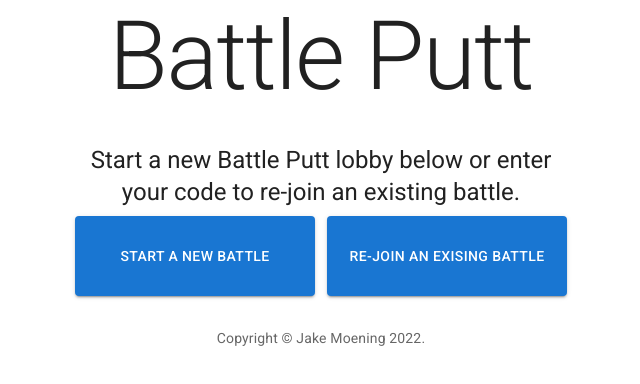
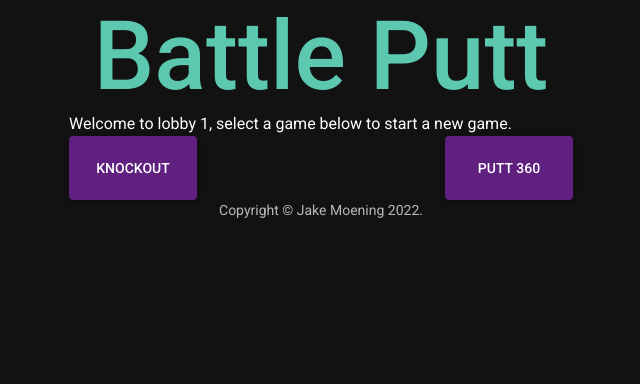
Before and after one commit to jaboc83/BattlePuttHostApp, a React (Create React App) app: page /battle/1 in a window 1280 px wide. Shown: the top 384 px of the page, without its empty margins (319-959 px from the left). Built offline with nearby package versions, Linux system fonts and the light colour scheme.

Commit message:
Update the UI and routing

```diff
--- a/package.json
+++ b/package.json
@@ -18,6 +18,7 @@
     "@types/react-dom": "^18.0.9",
     "react": "^18.2.0",
     "react-dom": "^18.2.0",
+    "react-router-dom": "^6.4.5",
     "react-scripts": "5.0.1",
     "typescript": "^4.9.4",
     "web-vitals": "^2.1.4"
--- a/src/App.tsx
+++ b/src/App.tsx
@@ -1,75 +1,15 @@
-import * as React from "react";
-import {
-  Box,
-  Button,
-  Container,
-  CssBaseline,
-  TextField,
-  Typography
-} from "@mui/material";
+import { Container, CssBaseline } from "@mui/material";
+import { Outlet } from "react-router-dom";
 import { Footer, Header } from "./layout";
 
 function App() {
-  const [existingSelected, setExistingSelected] = React.useState(false);
   return (
     <>
       <CssBaseline />
       <Container maxWidth="sm">
         <Header />
         <Container component={"main"}>
-          <Box sx={{ my: 4 }}>
-            <Typography
-              variant="h5"
-              component="h1"
-              gutterBottom
-              textAlign={"center"}
-            >
-              Start a new Battle Putt lobby below or enter your code to re-join
-              an existing battle.
-            </Typography>
-            {existingSelected ? (
-              <Box
-                sx={{
-                  display: "flex",
-                  flexDirection: "column",
-                  alignItems: "center"
-                }}
-              >
-                <TextField
-                  margin="normal"
-                  id="battleCode"
-                  label="Battle Code"
-                  name="battleCode"
-                  sx={{ width: "8rem" }}
-                  inputProps={{ maxLength: 6 }}
-                ></TextField>
-                <Button
-                  variant="contained"
-                  sx={{ height: "3rem", width: "8rem" }}
-                >
-                  Join
-                </Button>
-              </Box>
-            ) : (
-              <Box sx={{ display: "flex", justifyContent: "space-around" }}>
-                <Button
-                  variant="contained"
-                  sx={{ height: "5rem", width: "15rem" }}
-                >
-                  Start a new Battle
-                </Button>
-                <Button
-                  variant="contained"
-                  sx={{ height: "5rem", width: "15rem" }}
-                  onClick={() => {
-                    setExistingSelected(true);
-                  }}
-                >
-                  Re-join an exising Battle
-                </Button>
-              </Box>
-            )}
-          </Box>
+          <Outlet />
         </Container>
         <Footer />
       </Container>
--- /dev/null
+++ b/src/codeGenerator.ts
@@ -0,0 +1,12 @@
+export const generateNewCode = (length = 4) => {
+  // Declare all characters
+  const chars = "ABCDEFGHIJKLMNOPQRSTUVWXYZ0123456789";
+
+  // Pick characers randomly
+  let str = "";
+  for (let i = 0; i < length; i++) {
+    str += chars.charAt(Math.floor(Math.random() * chars.length));
+  }
+
+  return str;
+};
--- a/src/index.tsx
+++ b/src/index.tsx
@@ -7,16 +7,28 @@ import "@fontsource/roboto/400.css";
 import "@fontsource/roboto/500.css";
 import "@fontsource/roboto/700.css";
 import { createTheme, ThemeProvider } from "@mui/material";
+import { BrowserRouter, Navigate, Route, Routes } from "react-router-dom";
+import Landing from "./pages/Landing";
+import Battle from "./pages/Battle";
+import { themeOptions } from "./theme";
 
 const root = ReactDOM.createRoot(
   document.getElementById("root") as HTMLElement
 );
 
-const theme = createTheme();
+const theme = createTheme(themeOptions);
 root.render(
   <React.StrictMode>
     <ThemeProvider theme={theme}>
-      <App />
+      <BrowserRouter>
+        <Routes>
+          <Route path="/" element={<App />}>
+            <Route index element={<Navigate to="/start" />} />
+            <Route path="start" element={<Landing />} />
+            <Route path="battle/:battleId" element={<Battle />} />
+          </Route>
+        </Routes>
+      </BrowserRouter>
     </ThemeProvider>
   </React.StrictMode>
 );
--- a/src/layout/Header.tsx
+++ b/src/layout/Header.tsx
@@ -1,10 +1,23 @@
-import { Box, Typography } from "@mui/material";
+import { Box, Link, Typography } from "@mui/material";
+import { Link as RouterLink } from "react-router-dom";
 
 const Header = () => (
   <Box component={"header"}>
-    <Typography variant="h1" component={"h1"} align="center">
-      Battle Putt
-    </Typography>
+    <Link
+      component={RouterLink}
+      to="/start"
+      sx={{ color: "inherit", textDecoration: "inherit" }}
+    >
+      <Typography
+        variant="h1"
+        component={"h1"}
+        sx={{ fontWeight: 500 }}
+        align="center"
+        color={"secondary"}
+      >
+        Battle Putt
+      </Typography>
+    </Link>
   </Box>
 );
 
--- /dev/null
+++ b/src/pages/Battle.tsx
@@ -0,0 +1,39 @@
+import { Box, Button, Typography } from "@mui/material";
+import { useParams } from "react-router-dom";
+
+const games = [
+  {
+    id: "91f6d41f-9f14-4f4a-8367-5e3097c80cb8",
+    name: "Knockout",
+    maxNumberOfPlayers: 10,
+    minNumberOfPlayers: 1,
+    allowTeams: false
+  },
+  {
+    id: "bd4323cf-a613-4d2a-984f-3bd6a8f1d81d",
+    name: "Putt 360",
+    maxNumberOfPlayers: 10,
+    minNumberOfPlayers: 1,
+    allowTeams: false
+  }
+];
+const Battle = () => {
+  // Get url params
+  const { battleId } = useParams();
+  return (
+    <Box>
+      <Typography>
+        Welcome to lobby {battleId}, select a game below to start a new game.
+      </Typography>
+      <Box sx={{ display: "flex", justifyContent: "space-between" }}>
+        {games.map((game) => (
+          <Button variant="contained" sx={{ height: "4rem", width: "8rem" }}>
+            {game.name}
+          </Button>
+        ))}
+      </Box>
+    </Box>
+  );
+};
+
+export default Battle;
--- /dev/null
+++ b/src/pages/Landing.tsx
@@ -0,0 +1,71 @@
+import * as React from "react";
+import { Box, Button, TextField, Typography } from "@mui/material";
+import { useNavigate } from "react-router-dom";
+import { generateNewCode } from "../codeGenerator";
+
+const Landing = () => {
+  const [existingSelected, setExistingSelected] = React.useState(false);
+  const [code, setCode] = React.useState<string | undefined>();
+  const navigate = useNavigate();
+  return (
+    <Box sx={{ my: 4 }}>
+      <Typography variant="h5" component="h1" gutterBottom textAlign={"center"}>
+        Start a new Battle Putt lobby below or enter your code to re-join an
+        existing battle.
+      </Typography>
+      {existingSelected ? (
+        <Box
+          sx={{
+            display: "flex",
+            flexDirection: "column",
+            alignItems: "center"
+          }}
+        >
+          <TextField
+            margin="normal"
+            id="battleCode"
+            label="Battle Code"
+            name="battleCode"
+            sx={{ width: "8rem" }}
+            inputProps={{ maxLength: 6 }}
+            onChange={(event) => {
+              setCode(event.target.value?.toUpperCase());
+            }}
+          ></TextField>
+          <Button
+            variant="contained"
+            sx={{ height: "4rem", width: "8rem" }}
+            onClick={() => {
+              navigate(`/battle/${code}`);
+            }}
+            disabled={code === undefined}
+          >
+            Join
+          </Button>
+        </Box>
+      ) : (
+        <Box sx={{ display: "flex", justifyContent: "space-around" }}>
+          <Button
+            variant="contained"
+            sx={{ height: "4rem", width: "12rem" }}
+            onClick={() => {
+              navigate(`/battle/${generateNewCode(8)}`);
+            }}
+          >
+            Start a new Battle
+          </Button>
+          <Button
+            variant="contained"
+            sx={{ height: "4rem", width: "15rem" }}
+            onClick={() => {
+              setExistingSelected(true);
+            }}
+          >
+            Join an existing Battle
+          </Button>
+        </Box>
+      )}
+    </Box>
+  );
+};
+export default Landing;
--- /dev/null
+++ b/src/theme.ts
@@ -0,0 +1,16 @@
+import { ThemeOptions } from "@mui/material";
+
+export const themeOptions: ThemeOptions = {
+  palette: {
+    mode: "dark",
+    primary: {
+      main: "#602080"
+    },
+    secondary: {
+      main: "#5bc8af"
+    }
+  },
+  typography: {
+    fontFamily: "Roboto"
+  }
+};
```
Also changed, not shown: 1 other file (tests, documents, lock files or other folders).
